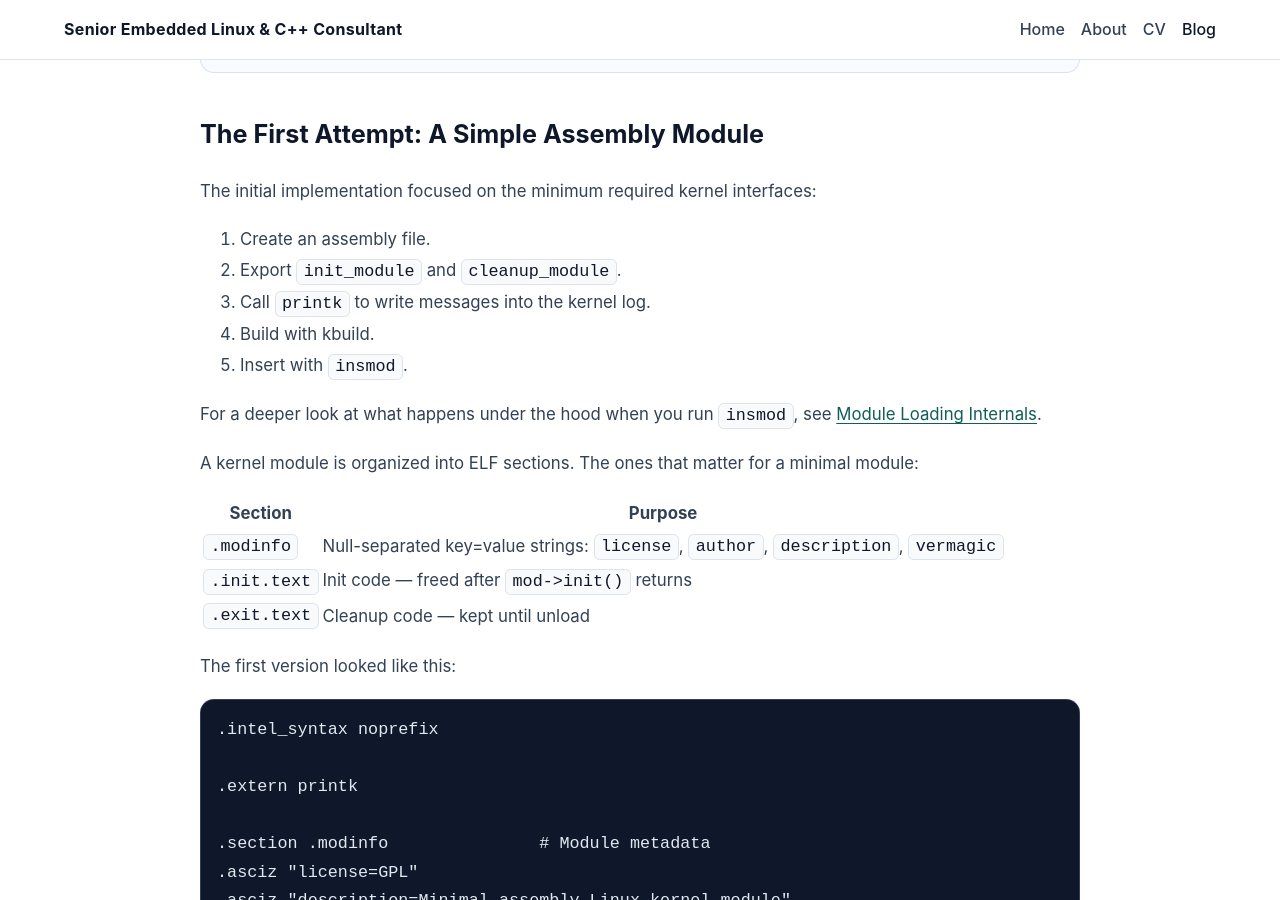
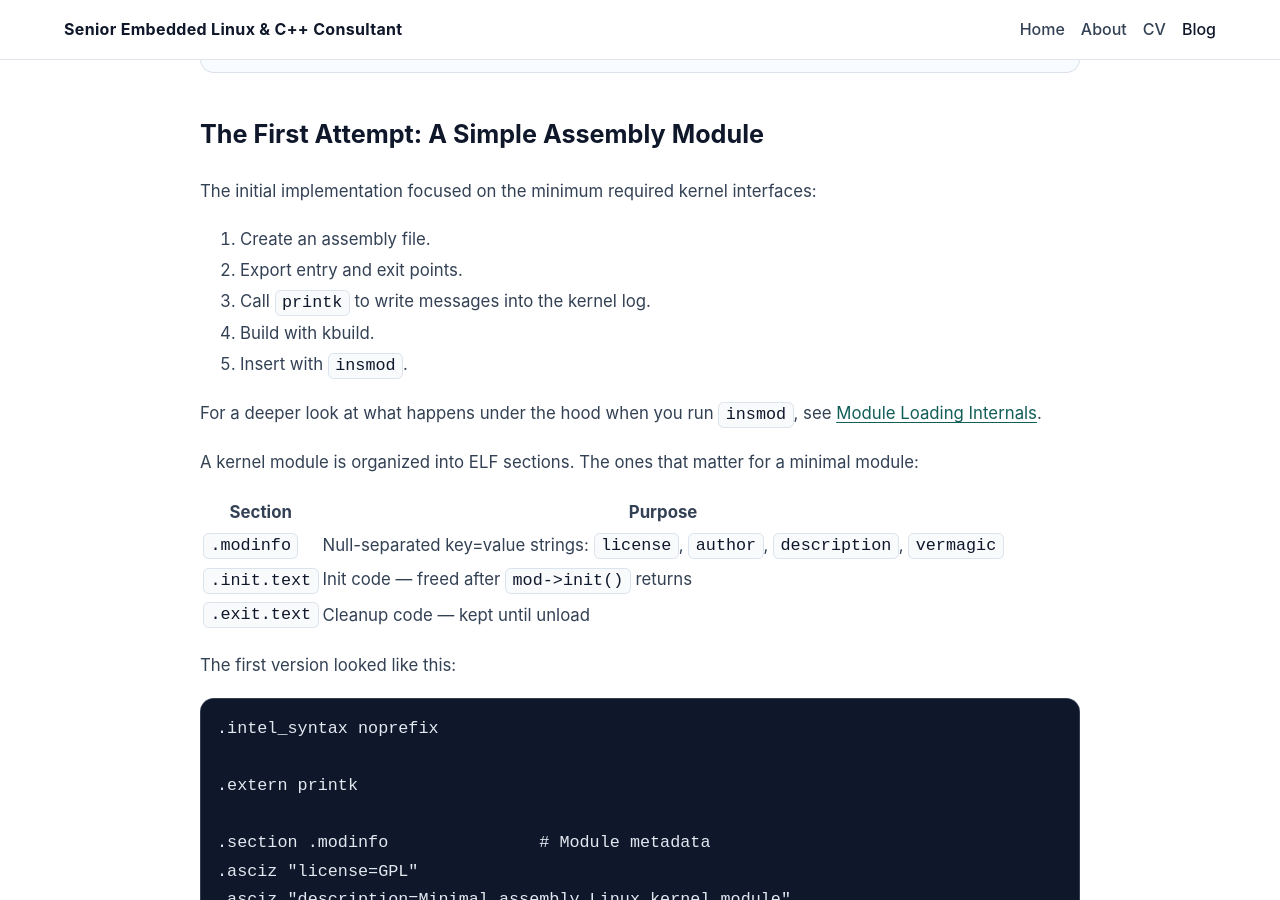
Before and after one commit to daniel-petrovic/daniel-petrovic.github.io, a Jekyll site: the page built from _posts/2026-07-28-building-linux-kernel-module-pure-x86-assembly.md, in a window 1280 px wide and 900 px high, scrolled down 1983 px. Built offline with Jekyll 4.4.1, drawn with Linux system fonts in a browser that asks for light colours.

Commit message:
Fix mismatched export names in initial version description

```diff
--- a/_posts/2026-07-28-building-linux-kernel-module-pure-x86-assembly.md
+++ b/_posts/2026-07-28-building-linux-kernel-module-pure-x86-assembly.md
@@ -67,7 +67,7 @@ Codename:       n/a
 The initial implementation focused on the minimum required kernel interfaces:
 
 1. Create an assembly file.
-2. Export `init_module` and `cleanup_module`.
+2. Export entry and exit points.
 3. Call `printk` to write messages into the kernel log.
 4. Build with kbuild.
 5. Insert with `insmod`.
```
